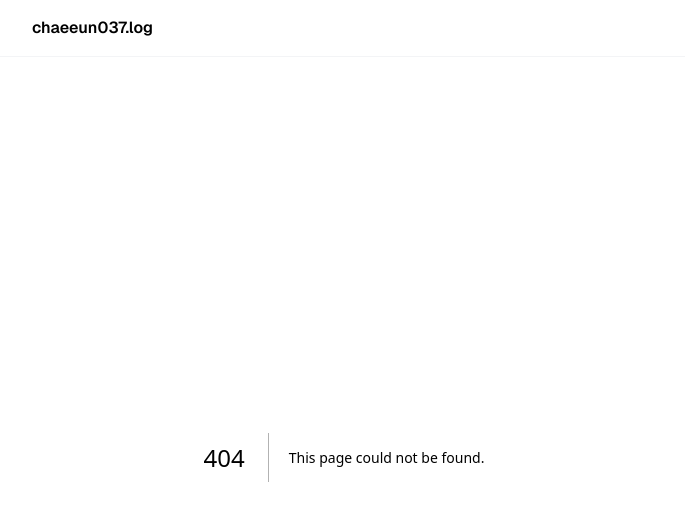
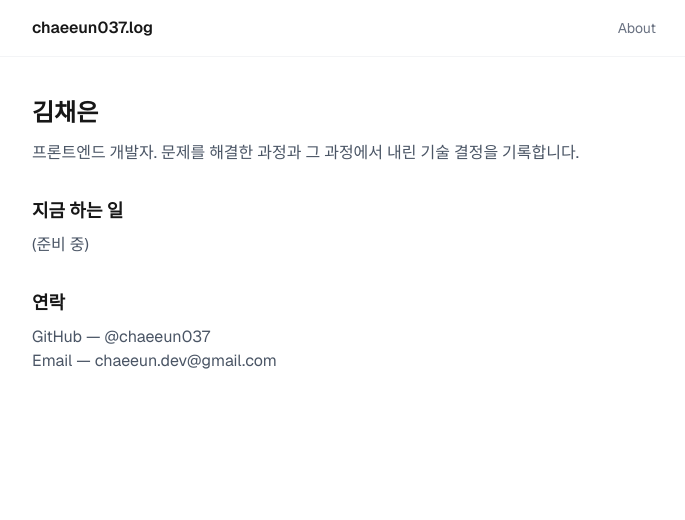
Before and after one commit to chaeeun037/chaeeun037.github.io, a Next.js app: page /about in a window 1280 px wide. Before the commit this address had no page. Shown: the top 520 px of the page, without its empty margins (296-981 px from the left). Built offline with nearby package versions, Linux system fonts and the light colour scheme.

Commit message:
feat: 랜딩 대표글 큐레이션 + About 페이지 + 헤더 내비 (BLOG-4)

```diff
--- /dev/null
+++ b/src/app/about/page.tsx
@@ -0,0 +1,63 @@
+import type { Metadata } from "next";
+import { getFeaturedPosts } from "@/lib/posts";
+import Link from "next/link";
+
+export const metadata: Metadata = {
+  title: "About",
+  description: "프론트엔드 개발자 김채은 소개",
+};
+
+export default function AboutPage() {
+  const featured = getFeaturedPosts().slice(0, 5);
+
+  return (
+    <main className="mx-auto w-full max-w-2xl px-6 py-10">
+      <h1 className="text-2xl font-bold">김채은</h1>
+      <p className="mt-3 text-gray-600 dark:text-gray-400">
+        프론트엔드 개발자. 문제를 해결한 과정과 그 과정에서 내린 기술 결정을 기록합니다.
+        {/* TODO(채은): 한 줄 소개 다듬기 */}
+      </p>
+
+      <section className="mt-8">
+        <h2 className="text-lg font-semibold">지금 하는 일</h2>
+        <p className="mt-2 text-gray-600 dark:text-gray-400">
+          {/* TODO(채은): 현 소속·역할·주요 성과 — 실제 이력으로 채우기 */}
+          (준비 중)
+        </p>
+      </section>
+
+      {featured.length > 0 && (
+        <section className="mt-8">
+          <h2 className="text-lg font-semibold">대표글</h2>
+          <ul className="mt-2 list-inside list-disc text-gray-600 dark:text-gray-400">
+            {featured.map((post) => (
+              <li key={post.slug}>
+                <Link href={`/posts/${post.slug}`} className="hover:underline">
+                  {post.title}
+                </Link>
+              </li>
+            ))}
+          </ul>
+        </section>
+      )}
+
+      <section className="mt-8">
+        <h2 className="text-lg font-semibold">연락</h2>
+        <ul className="mt-2 text-gray-600 dark:text-gray-400">
+          <li>
+            GitHub —{" "}
+            <a href="https://github.com/chaeeun037" className="hover:underline">
+              @chaeeun037
+            </a>
+          </li>
+          <li>
+            Email —{" "}
+            <a href="mailto:chaeeun.dev@gmail.com" className="hover:underline">
+              chaeeun.dev@gmail.com
+            </a>
+          </li>
+        </ul>
+      </section>
+    </main>
+  );
+}
--- a/src/app/layout.tsx
+++ b/src/app/layout.tsx
@@ -37,6 +37,11 @@ export default function RootLayout({
             <Link href="/" className="font-semibold">
               chaeeun037.log
             </Link>
+            <nav className="text-sm text-gray-500">
+              <Link href="/about" className="hover:underline">
+                About
+              </Link>
+            </nav>
           </div>
         </header>
         {children}
--- a/src/app/page.tsx
+++ b/src/app/page.tsx
@@ -1,19 +1,48 @@
+import Link from "next/link";
 import PostListItem from "@/components/PostListItem";
-import { getPublishedPosts } from "@/lib/posts";
+import { getFeaturedPosts, getPublishedPosts } from "@/lib/posts";
 
 export default function Home() {
+  const featured = getFeaturedPosts().slice(0, 5);
   const posts = getPublishedPosts();
 
   return (
     <main className="mx-auto w-full max-w-2xl px-6 py-10">
+      {featured.length > 0 && (
+        <section className="mb-10">
+          <h2 className="text-sm font-semibold uppercase tracking-wide text-gray-400">
+            대표글
+          </h2>
+          <ul className="mt-2">
+            {featured.map((post) => (
+              <li key={post.slug}>
+                <Link href={`/posts/${post.slug}`} className="group block py-3">
+                  <h3 className="font-semibold group-hover:underline">{post.title}</h3>
+                  <p className="mt-1 text-sm text-gray-600 dark:text-gray-400">
+                    {post.description}
+                  </p>
+                </Link>
+              </li>
+            ))}
+          </ul>
+        </section>
+      )}
+
       {posts.length === 0 ? (
         <p className="py-20 text-center text-gray-500">아직 발행된 글이 없습니다.</p>
       ) : (
-        <ul className="divide-y divide-gray-100 dark:divide-gray-800">
-          {posts.map((post) => (
-            <PostListItem key={post.slug} post={post} />
-          ))}
-        </ul>
+        <section>
+          {featured.length > 0 && (
+            <h2 className="text-sm font-semibold uppercase tracking-wide text-gray-400">
+              모든 글
+            </h2>
+          )}
+          <ul className="divide-y divide-gray-100 dark:divide-gray-800">
+            {posts.map((post) => (
+              <PostListItem key={post.slug} post={post} />
+            ))}
+          </ul>
+        </section>
       )}
     </main>
   );
```
